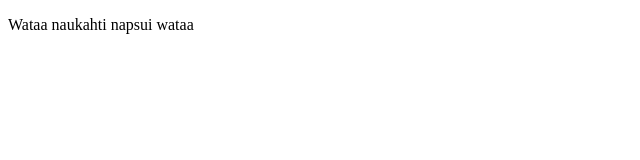
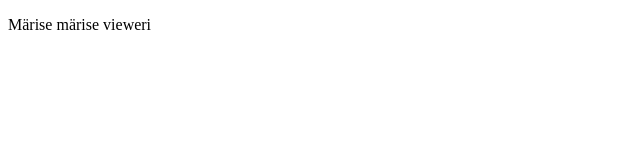
Before and after one commit to Serveriii/React-native, a plain HTML site: page jotain.html in a window 1280 px wide. Shown: the full height of the page, 0-640 px from the left. Drawn offline with Linux system fonts and the light colour scheme.

Commit message:
Haista paska

```diff
--- a/jotain.html
+++ b/jotain.html
@@ -7,7 +7,7 @@
     <title>Document</title>
 </head>
 <body>
-    <p>Wataa naukahti napsui wataa<p>
+    <p>Märise märise vieweri<p>
 
 </body>
 </html>
```
